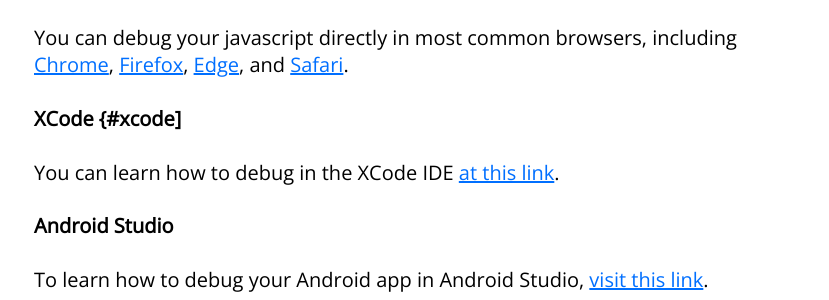
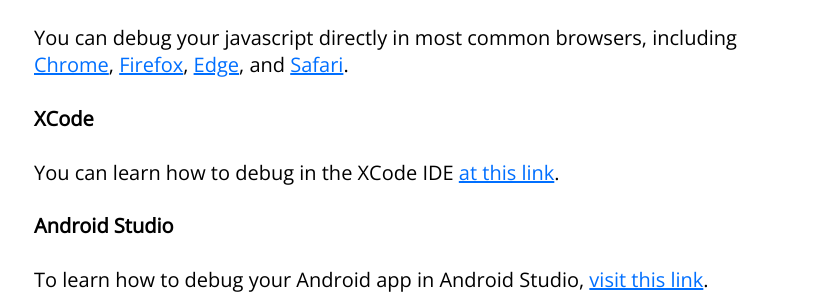
Before and after one commit to WillSullivan/idownvotedbecause, a Jekyll site: the page built from stackoverflow/nodebugging.md, in a window 1280 px wide and 900 px high, scrolled down 1885 px. Shown: the part 155-455 px from the top of the window, without its empty margins (222-1051 px from the left). Built offline with Jekyll 4.4.1, drawn with Linux system fonts in a browser that asks for light colours; comment, search, counter and statistics services are not loaded.

Commit message:
Update nodebugging.md

```diff
--- a/stackoverflow/nodebugging.md
+++ b/stackoverflow/nodebugging.md
@@ -32,7 +32,7 @@ To learn how to use debugging tools in the latest version of Visual Studio, [cli
 #### Javascript (in browser) {#javascriptinbrowser}
 You can debug your javascript directly in most common browsers, including [Chrome](https://developer.chrome.com/extensions/tut_debugging), [Firefox](https://developer.mozilla.org/en-US/docs/Tools/Debugger), [Edge](https://docs.microsoft.com/en-us/microsoft-edge/f12-devtools-guide/debugger), and [Safari](https://developer.apple.com/safari/tools/).
 
-#### XCode {#xcode]
+#### XCode {#xcode}
 You can learn how to debug in the XCode IDE [at this link](https://developer.apple.com/library/content/documentation/DeveloperTools/Conceptual/debugging_with_xcode/chapters/debugging_tools.html).
 
 #### Android Studio {#androidstudio}
```
